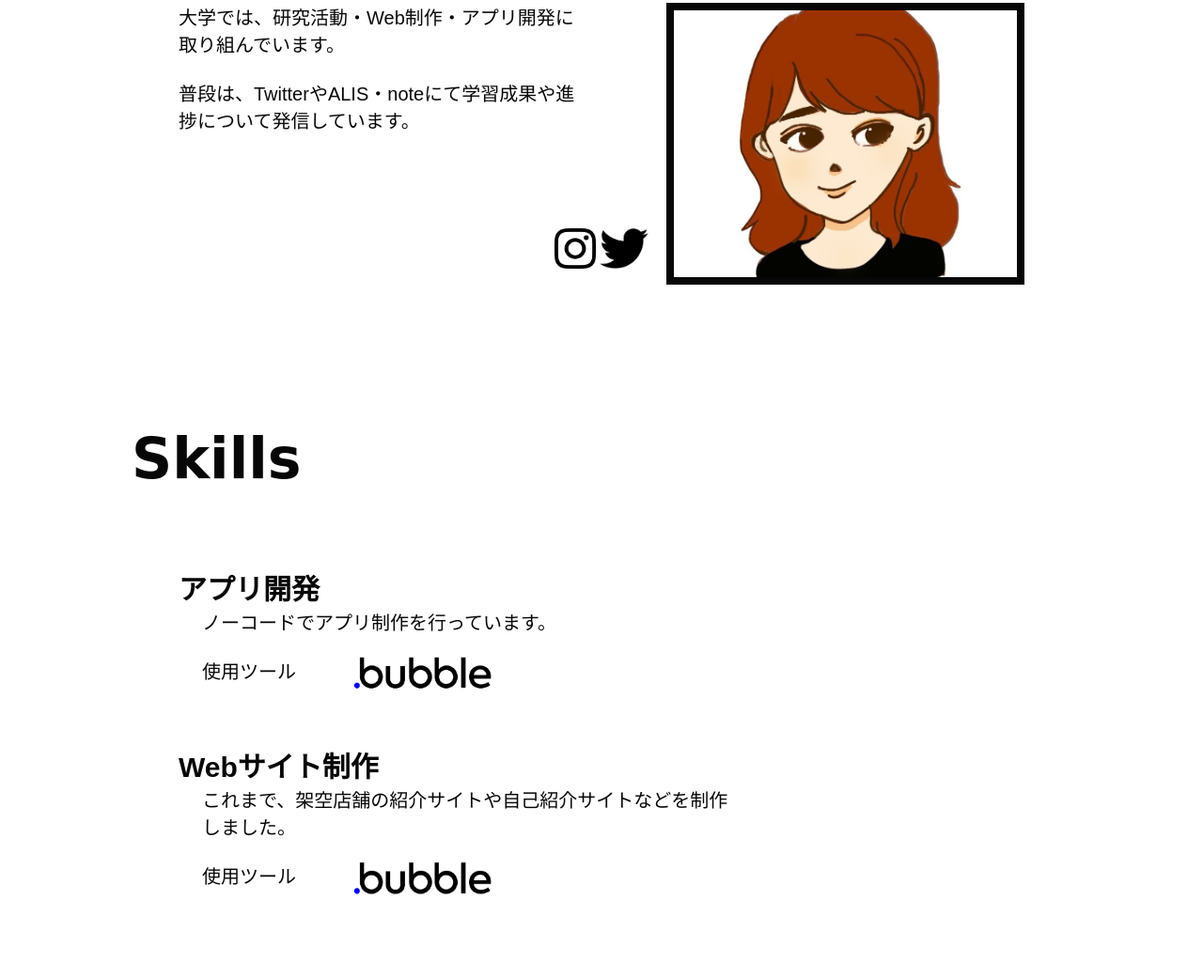
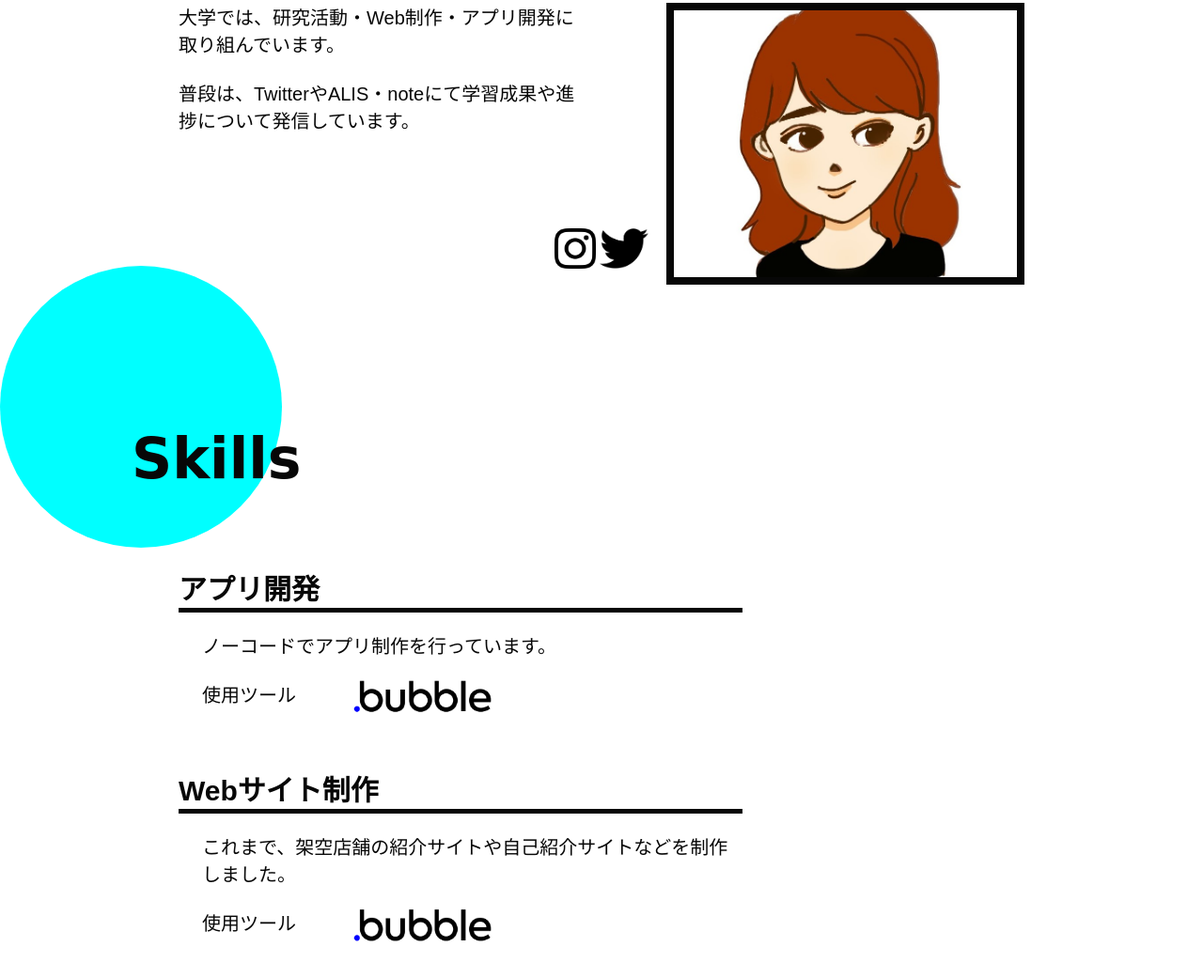
Before and after one commit to Asuka-ugok/Asuka-ugok.github.io, a plain HTML site: page Asuka-ugok.github.io-main/index.html in a window 1280 px wide. Shown: the part 1057-2098 px from the top of the page at 94% size. Drawn offline with Linux system fonts and the light colour scheme; some packages are replaced by stand-ins of ours; a web font is replaced by a local one.

Commit message:
CSSアニメーションの追加

```diff
--- a/Asuka-ugok.github.io-main/index.html
+++ b/Asuka-ugok.github.io-main/index.html
@@ -38,6 +38,7 @@
 
   <main>
   <section class="About page-wrapper">
+    <span><div class="bubble top-bubble"></div></span>
     <h1 class="page-title" id="about">About</h1>
     <div class="profile">
       <p class="discription">大学では、研究活動・Web制作・アプリ開発に取り組んでいます。
@@ -53,7 +54,8 @@
     </div>
   </section>
 
-    <div class="bubble rotate"></div>
+    <div class="bubble"></div>
+
     <div class="page-wrapper">
 
 
--- a/Asuka-ugok.github.io-main/style.css
+++ b/Asuka-ugok.github.io-main/style.css
@@ -163,6 +163,11 @@ ul {
 }
 */
 
+.skillTitle{
+  border-bottom: solid 5px;
+  margin-bottom: 20px;
+}
+
 .products{
   display: grid;
   grid-template-columns: 1fr 1fr;
@@ -180,14 +185,35 @@ height: 300px;
 }
 
 
+.top-bubble{
+  right: 10px;
+  top:-150px;
+  z-index: -100;
+}
 
 
-
-@keyframes rotate{
-  0%{transform: rotate( 0 );}
-  100%{transform: rotate( 360deg );}
+.bubble {
+  position: absolute;
+  width: 300px;
+  height: 300px;
+  border-radius: 100%;
+  background: cyan;
+  animation: rotation 2s ease 0s infinite alternate-reverse none running;
 }
 
+@keyframes rotation {
+  0% {
+    transform:
+    translate(0,0px);
+    background: cyan;
+
+  }
+
+  100% {
+    transform:  translate(0,-25px);
+    background: cyan;
+  }
+}
 
 
 
```
